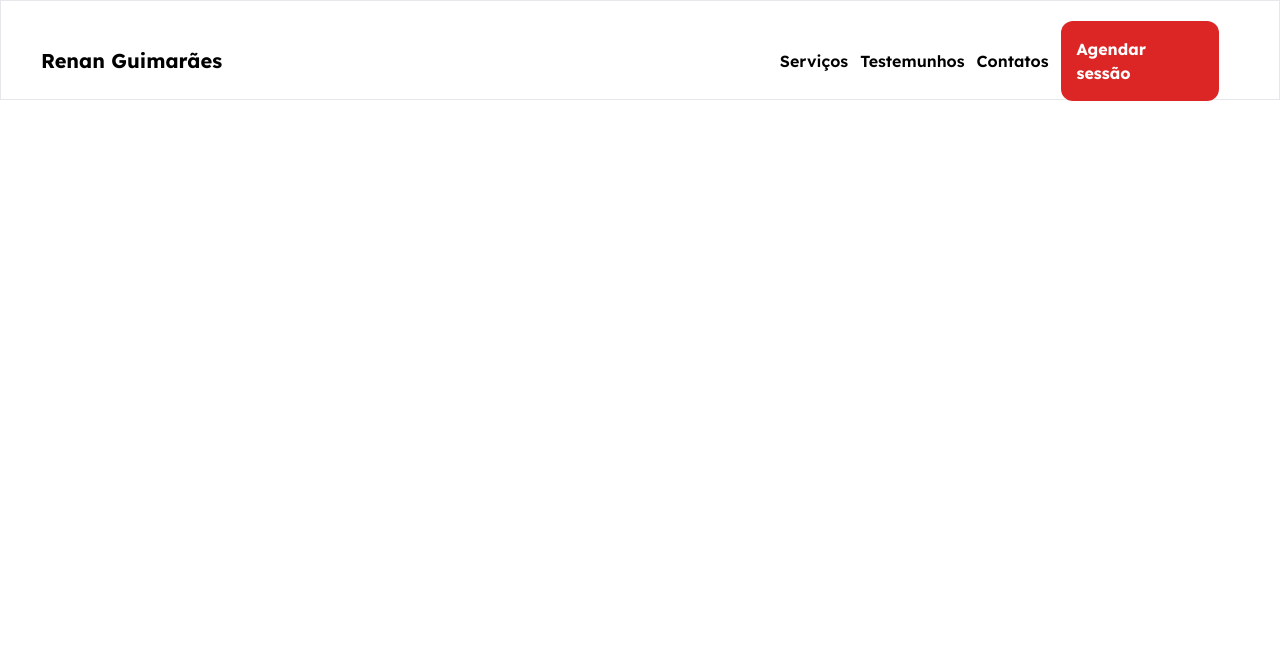
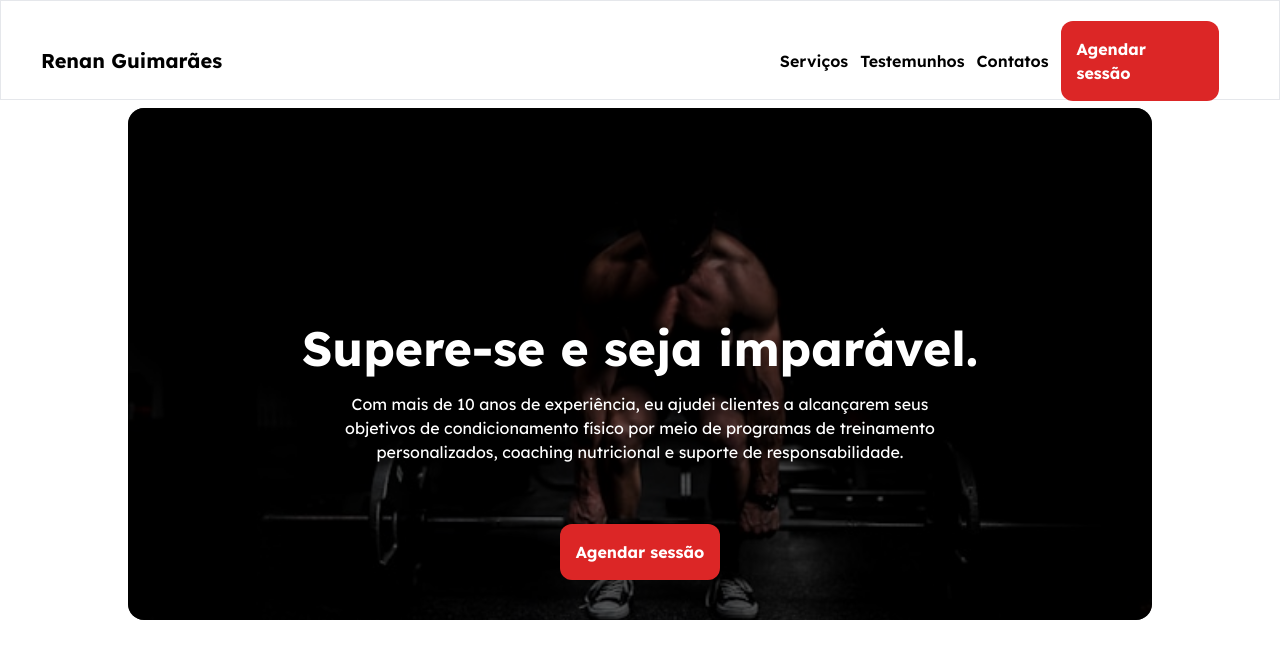
Before and after one commit to JoaoFPessoa/lp-personal-trainer, a Next.js app: page / in a window 1280 px wide. Shown: the top 658 px of the page. Built offline with nearby package versions, Linux system fonts and the light colour scheme.

Commit message:
add: banner

```diff
--- /dev/null
+++ b/src/components/Banner.tsx
@@ -0,0 +1,57 @@
+import { useEffect, useState } from "react";
+import BannerImage from "../../public/banner.jpg";
+import Image from "next/image";
+import ContactButton from "./Buttons/ContactButton";
+
+export default function Banner() {
+  const [offsetY, setOffsetY] = useState(0);
+
+  useEffect(() => {
+    const handleScroll = () => {
+      setOffsetY(window.pageYOffset);
+    };
+
+    window.addEventListener("scroll", handleScroll);
+
+    return () => {
+      window.removeEventListener("scroll", handleScroll);
+    };
+  }, []);
+
+  return (
+    <div className="relative w-full rounded-2xl overflow-hidden h-[512px]">
+      <div className="absolute inset-0 overflow-hidden">
+        <div
+          style={{
+            transform: `translateY(${offsetY * 0.5}px)`,
+            height: "100%",
+            width: "100%",
+            position: "absolute",
+            top: 0,
+            left: 0,
+          }}
+        >
+          <Image
+            src={BannerImage}
+            alt="Banner"
+            layout="fill"
+            objectFit="cover"
+          />
+        </div>
+      </div>
+      <div className="absolute inset-0 bg-black opacity-60"></div>
+      <div className="absolute inset-0 flex flex-col gap-5 mb-10 justify-end items-center text-center text-white z-10">
+        <h1 className="text-xl md:text-5xl font-bold">
+          Supere-se e seja imparável.
+        </h1>
+        <h2 className="text-sm md:text-base mb-10 hidden md:block w-[60%] text-">
+          Com mais de 10 anos de experiência, eu ajudei clientes a alcançarem
+          seus objetivos de condicionamento físico por meio de programas de
+          treinamento personalizados, coaching nutricional e suporte de
+          responsabilidade.
+        </h2>
+        <ContactButton />
+      </div>
+    </div>
+  );
+}
--- a/src/pages/index.tsx
+++ b/src/pages/index.tsx
@@ -1,5 +1,6 @@
 import { Lexend } from "next/font/google";
 import Header from "@/components/Header";
+import Banner from "@/components/Banner";
 
 const lexend = Lexend({ subsets: ["latin"] });
 
@@ -7,6 +8,9 @@ export default function Home() {
   return (
     <main className={`${lexend.className}`}>
       <Header />
+      <div id="body" className="px-[5%] md:px-[10%] flex flex-col gap-5 mt-2">
+        <Banner />
+      </div>
     </main>
   );
 }
```
Also changed, not shown: public/banner.jpg (added).
